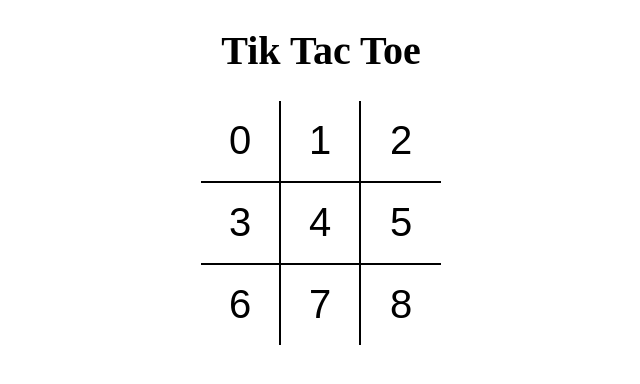
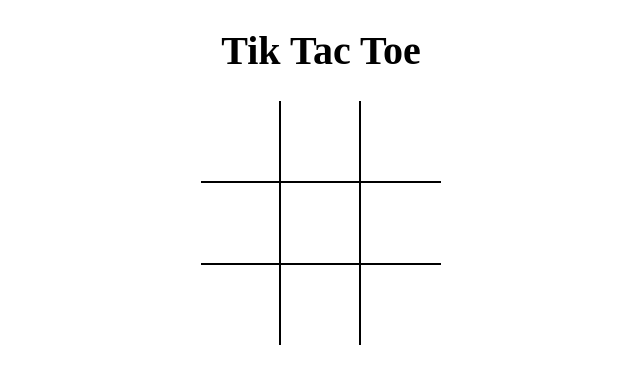
Before and after one commit to jay6909/tictactoe, a React (Vite) app: page / in a window 1280 px wide. Shown: the top 384 px of the page, without its empty margins (319-959 px from the left). Built offline with nearby package versions, Linux system fonts and the light colour scheme.

Commit message:
added board state and react events

```diff
--- a/src/components/Board.jsx
+++ b/src/components/Board.jsx
@@ -1,25 +1,61 @@
-import React from 'react';
+import React, { useState } from 'react';
 import Square from './Square';
 
 export const Board = () => {
+  const [board, setBoard] = useState(Array(9).fill(null));
+  const [isXNext, setIsXNext] = useState(false);
+
+  const handleSquareClick = position => {
+    if(board[position]){
+      return;
+    }
+    setBoard(prev => {
+      return prev.map((square, pos) => {
+        if (pos === position) {
+          return isXNext ? 'X':'O';
+        }
+        return square;
+      });
+    });
+    setIsXNext((prev)=>!prev);
+  };
+
+  const renderSquare = position => {
+    return (
+      <Square
+        value={board[position]}
+        onClick={() => handleSquareClick(position)}
+      ></Square>
+    );
+  };
   return (
-    <div className='board'>
-      <div className='board-row'>
-        <Square value={0}></Square>
-        <Square value={1}></Square>
-        <Square value={2}></Square>
+    <div className="board">
+      <div className="board-row">
+        {renderSquare(0)}
+        {renderSquare(1)}
+        {renderSquare(2)}
+
+        {/* <Square value={board[0]} onClick={()=>{handleSquareClick(0)}}></Square>
+        <Square value={board[1]}></Square>
+        <Square value={board[2]}></Square> */}
       </div>
 
-      <div  className='board-row'>
-        <Square value={3}></Square>
-        <Square value={4}></Square>
-        <Square value={5}></Square>
+      <div className="board-row">
+        {renderSquare(3)}
+        {renderSquare(4)}
+        {renderSquare(5)}
+        {/* <Square value={board[3]}></Square>
+        <Square value={board[4]}></Square>
+        <Square value={board[5]}></Square> */}
       </div>
 
-      <div  className='board-row'>
-        <Square value={6}></Square>
-        <Square value={7}></Square>
-        <Square value={8}></Square>
+      <div className="board-row">
+        {renderSquare(6)}
+        {renderSquare(7)}
+        {renderSquare(8)}
+        {/* <Square value={board[6]}></Square>
+        <Square value={board[7]}></Square>
+        <Square value={board[8]}></Square> */}
       </div>
     </div>
   );
--- a/src/components/Square.jsx
+++ b/src/components/Square.jsx
@@ -1,9 +1,12 @@
 import React from 'react'
 //import "./Square.scss"
-const Square = ({value}) => {
-  //console.log(props);
+const Square = ({value, onClick}) => {
+
+  const clickHandler=()=>{
+
+  }
   return (
-    <button type="button"  className="square">{value}</button>
+    <button type="button"  className="square" onClick={onClick}>{value}</button>
   )
 }
 
```
